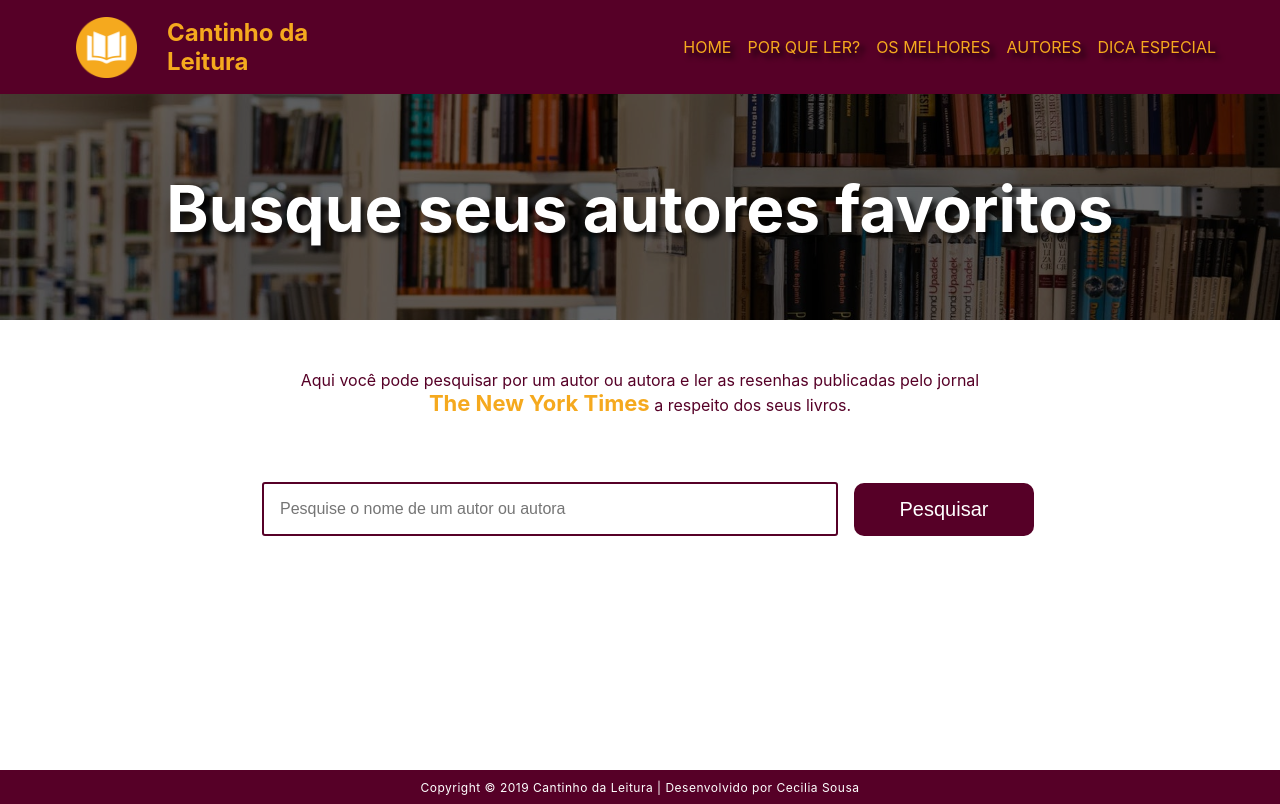
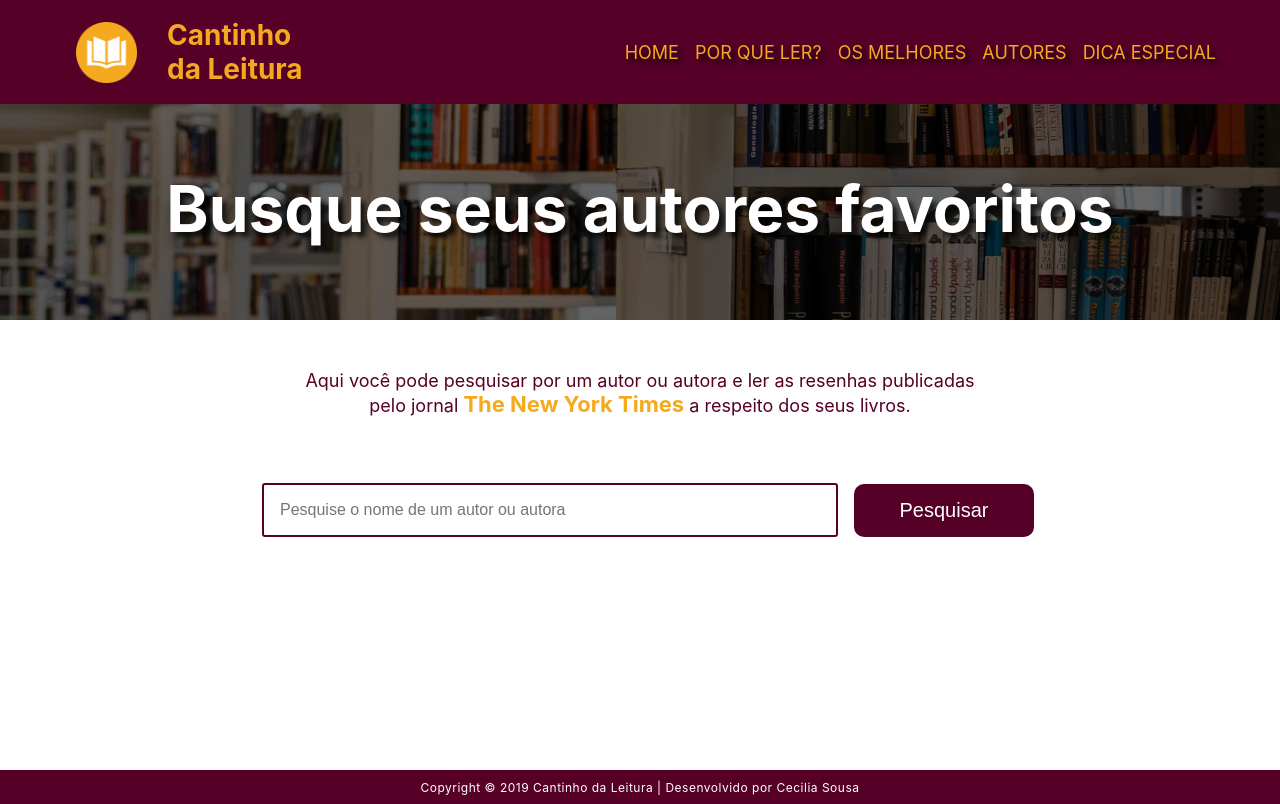
Before and after one commit to cecisousa/reprograma-cantinho-da-leitura, a React (Create React App) app in the folder cantinho-da-leitura/: page /busca-autores in a window 1280 px wide. Built offline with nearby package versions, Linux system fonts and the light colour scheme; a web font is replaced by a local one.

Commit message:
corrige font-size do menu e textos de introducao

```diff
--- a/cantinho-da-leitura/src/components/Intro/styles.css
+++ b/cantinho-da-leitura/src/components/Intro/styles.css
@@ -16,6 +16,7 @@
     margin: 30px;
     color: #560027;
     text-align: center;
+    font-size: 18px;
 }
 
 .nomeSite {
--- a/cantinho-da-leitura/src/components/Nav/Menu/styles.css
+++ b/cantinho-da-leitura/src/components/Nav/Menu/styles.css
@@ -49,6 +49,7 @@
     .navbar-menu__botao {
         display: none;
     }
+
     .navbar-menu__opcoes {
         display: flex;
         align-items: center;
@@ -60,19 +61,24 @@
         transform: initial;
         transition: initial;
     }
+
     .navbar-menu__opcoes--aberto {
         transform: initial;
     }
+
     .navbar-menu__opcoes li+li {
         margin-top: 0;
         margin-left: 16px;
     }
+
     .navbar-menu__opcoes li a {
         color: #F5A91E;
+        font-size: 18px;
         text-transform: uppercase;
         text-decoration: none;
         padding: 6px 0;
     }
+
     .navbar-menu__opcoes li a:hover {
         color: #FFFFFF;
         -webkit-transition: all 0.3s ease;
@@ -86,6 +92,6 @@
     }
 
     .navbar-links a {
-        font-size: 16px;
+        font-size: 18px;
     }
 }
--- a/cantinho-da-leitura/src/components/Nav/styles.css
+++ b/cantinho-da-leitura/src/components/Nav/styles.css
@@ -50,15 +50,13 @@
 .texto-logo {
     width: 150px;
     margin: 18px;
+    font-size: 28px;
 }
 
 @media (max-width: 550px) {
     .navbar-logo {
         width: 70px;
         height: 70px;
-    }
-    .texto-logo {
-        font-size: 28px;
     }
 }
 
```
